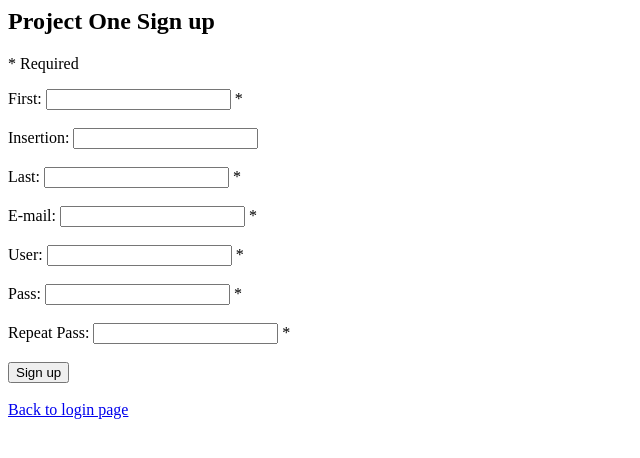
After one commit to OheneY/project1, a PHP site: page /signup.php in a window 1280 px wide. The commit adds this page. Shown: the top 458 px of the page, without its empty margins (0-640 px from the left). Run offline with PHP 8.4, Linux system fonts and the light colour scheme.

Commit message:
Week 1 les 2

```diff
--- /dev/null
+++ b/signup.php
@@ -0,0 +1,106 @@
+<?php
+
+$fieldErr   = "";
+$first      = "";
+$ins        = "";
+$last       = "";
+$email      = "";
+$user       = "";
+$pass       = "";
+$repeat     = "";
+$repErr     = "";
+
+if ($_SERVER["REQUEST_METHOD"] == "POST")
+
+{
+
+    if (empty($_POST["first"]) || empty($_POST["last"]) || empty($_POST["email"]) || empty($_POST["user"]) || empty($_POST["pass"]) || empty($_POST["repeat"]))
+
+        {
+
+            $fieldErr = "Field required";
+
+    }
+
+    else if($_POST["pass"] != $_POST["repeat"])
+        {
+            $repErr = "Passwords dont match";
+    }
+
+   else
+
+        {
+
+            $first  = $_POST["first"];
+            $ins        = $_POST["ins"];
+            $last   = $_POST["last"];
+            $email      = $_POST["email"];
+            $user   = $_POST["user"];
+            $pass   = $_POST["pass"];
+            $repeat     = $_POST["repeat"];
+
+    }
+
+}
+
+?>
+
+
+
+<h2>Project One Sign up</h2>
+
+<p><span class="error">* Required</span></p>
+
+<form method="post" action="<?php echo htmlspecialchars($_SERVER["PHP_SELF"]);?>">
+
+    First: <input type="text" name="first" value="<?php echo $first;?>">
+
+    <span class="error">* <?php echo $fieldErr;?></span>
+
+    <br><br>
+
+    Insertion: <input type="text" name="ins" value="<?php echo $ins;?>">
+
+    <br><br>
+
+    Last: <input type="text" name="last" value="<?php echo $last;?>">
+
+    <span class="error">* <?php echo $fieldErr;?></span>
+
+    <br><br>
+
+    E-mail: <input type="text" name="email" value="<?php echo $email;?>">
+
+    <span class="error">* <?php echo $fieldErr;?></span>
+
+    <br><br>
+
+    User: <input type="text" name="user" value="<?php echo $user;?>">
+
+    <span class="error">* <?php echo $fieldErr;?></span>
+
+    <br><br>
+
+    Pass: <input type="password" name="pass" value="<?php echo $pass;?>">
+
+    <span class="error">* <?php echo $fieldErr.$repErr;?></span>
+
+    <br><br>
+
+    Repeat Pass: <input type="password" name="repeat" value="<?php echo $repeat;?>">
+
+    <span class="error">* <?php echo $fieldErr.$repErr;?></span>
+
+    <br><br>
+
+    <input type="submit" name="submit" value="Sign up">
+
+    <br><br>
+
+    <a href="index.php">Back to login page</a>
+
+</form>
+
+<?php
+
+?>
```
Also changed, not shown: index.php (+65 -0 lines), lostpsw.php (added, +61 -0 lines).
